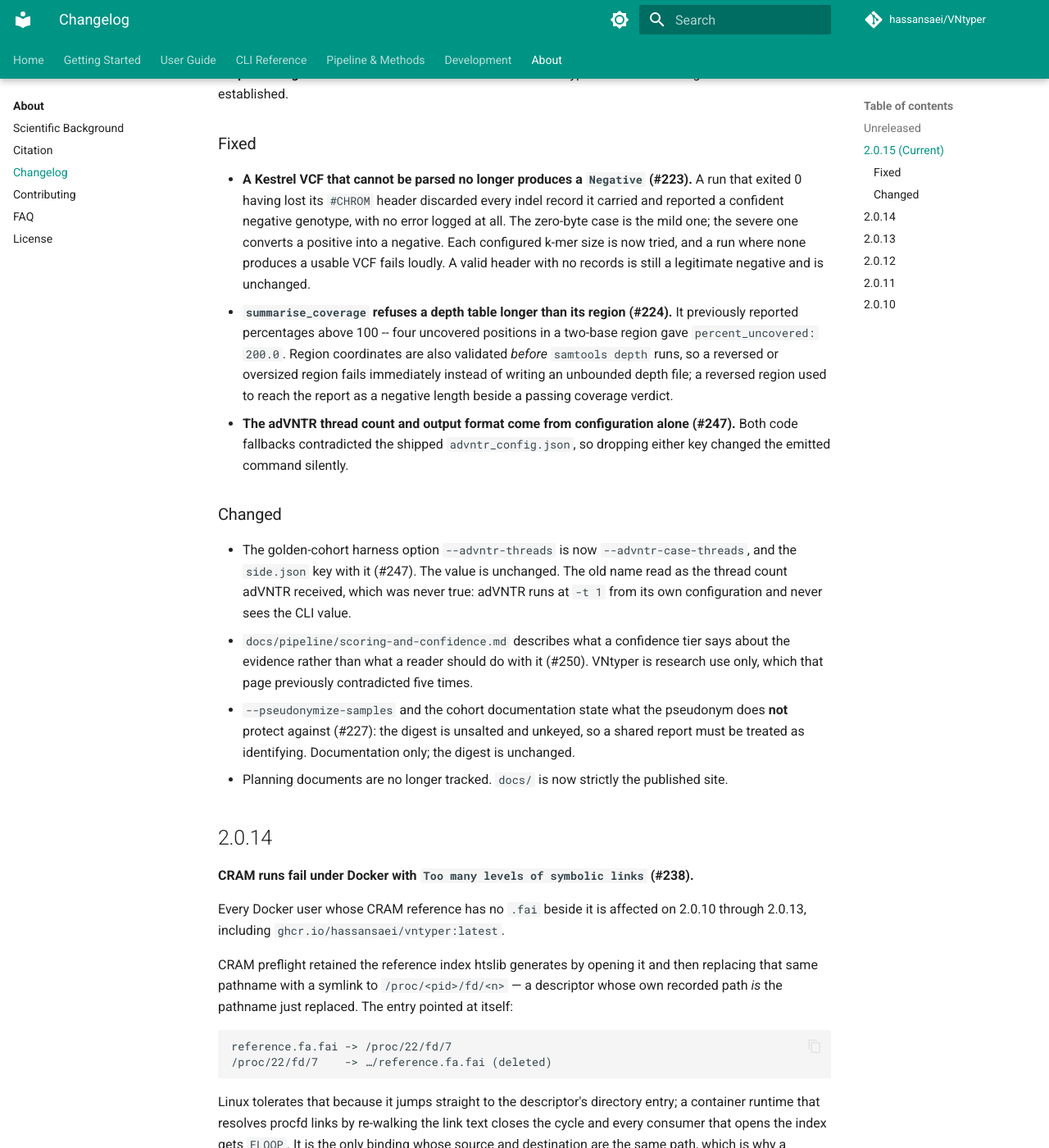
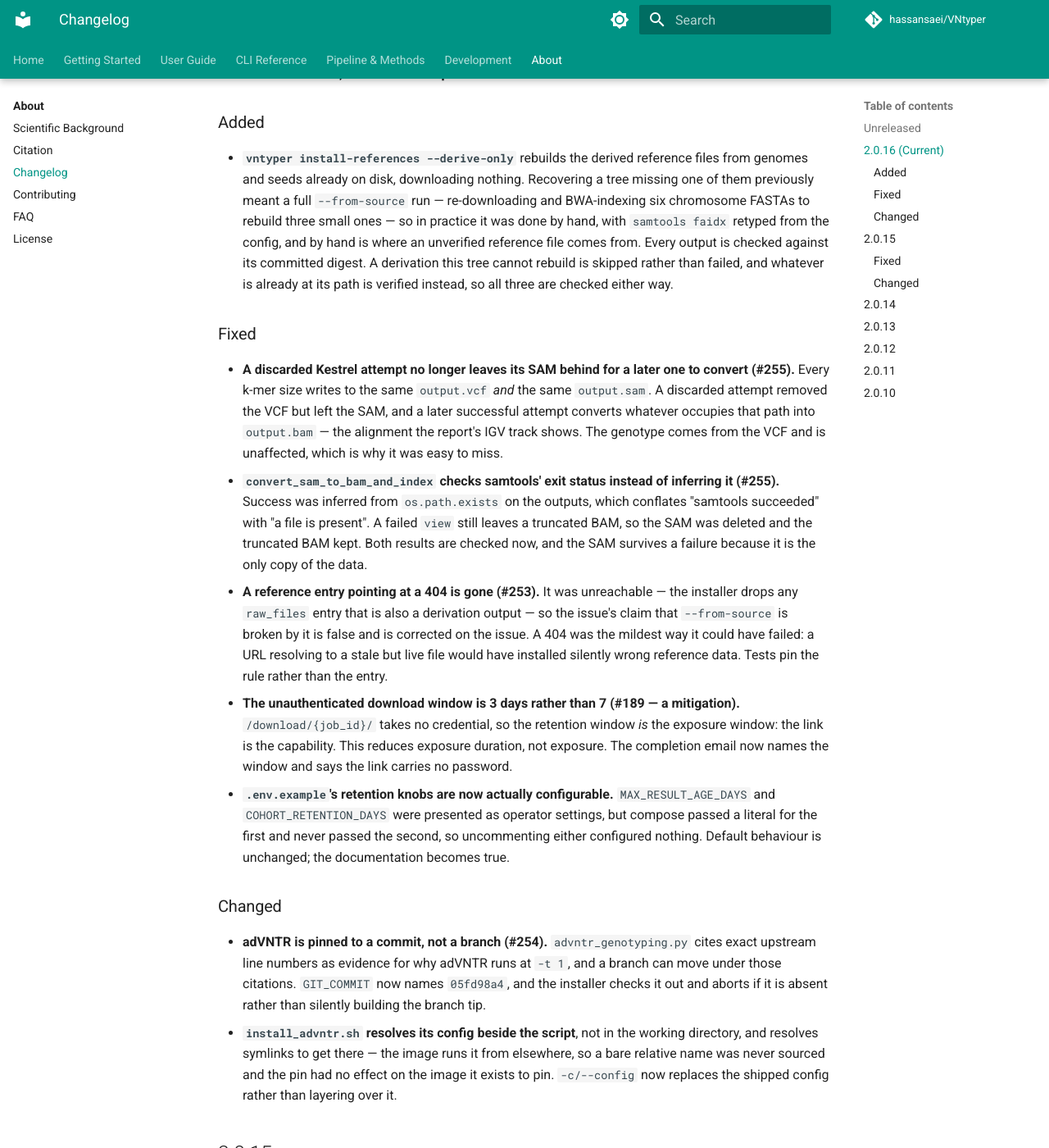
Before and after one commit to hassansaei/VNtyper, an MkDocs documentation site: the page built from docs/about/changelog.md, in a window 1280 px wide and 1400 px high, scrolled down 424 px. Shown: the whole window at 82% size. Built offline with MkDocs 1.6.1 and Material for MkDocs 9.7.7, drawn with Linux system fonts in a browser that asks for light colours; comment, search, counter and statistics services are not loaded.

Commit message:
chore(release): 2.0.16

```diff
--- a/docs/about/changelog.md
+++ b/docs/about/changelog.md
@@ -6,7 +6,59 @@ All notable changes to VNtyper 2 are documented on this page.
 
 No unreleased changes.
 
-## 2.0.15 (Current)
+## 2.0.16 (Current)
+
+**Pin what we build on, and let no attempt inherit another's leftovers.**
+
+### Added
+
+- **`vntyper install-references --derive-only`** rebuilds the derived reference files from
+  genomes and seeds already on disk, downloading nothing. Recovering a tree missing one of
+  them previously meant a full `--from-source` run — re-downloading and BWA-indexing six
+  chromosome FASTAs to rebuild three small ones — so in practice it was done by hand, with
+  `samtools faidx` retyped from the config, and by hand is where an unverified reference file
+  comes from. Every output is checked against its committed digest. A derivation this tree
+  cannot rebuild is skipped rather than failed, and whatever is already at its path is
+  verified instead, so all three are checked either way.
+
+### Fixed
+
+- **A discarded Kestrel attempt no longer leaves its SAM behind for a later one to convert
+  (#255).** Every k-mer size writes to the same `output.vcf` *and* the same `output.sam`. A
+  discarded attempt removed the VCF but left the SAM, and a later successful attempt converts
+  whatever occupies that path into `output.bam` — the alignment the report's IGV track shows.
+  The genotype comes from the VCF and is unaffected, which is why it was easy to miss.
+- **`convert_sam_to_bam_and_index` checks samtools' exit status instead of inferring it
+  (#255).** Success was inferred from `os.path.exists` on the outputs, which conflates
+  "samtools succeeded" with "a file is present". A failed `view` still leaves a truncated BAM,
+  so the SAM was deleted and the truncated BAM kept. Both results are checked now, and the SAM
+  survives a failure because it is the only copy of the data.
+- **A reference entry pointing at a 404 is gone (#253).** It was unreachable — the installer
+  drops any `raw_files` entry that is also a derivation output — so the issue's claim that
+  `--from-source` is broken by it is false and is corrected on the issue. A 404 was the
+  mildest way it could have failed: a URL resolving to a stale but live file would have
+  installed silently wrong reference data. Tests pin the rule rather than the entry.
+- **The unauthenticated download window is 3 days rather than 7 (#189 — a mitigation).**
+  `/download/{job_id}/` takes no credential, so the retention window *is* the exposure window:
+  the link is the capability. This reduces exposure duration, not exposure. The completion
+  email now names the window and says the link carries no password.
+- **`.env.example`'s retention knobs are now actually configurable.** `MAX_RESULT_AGE_DAYS`
+  and `COHORT_RETENTION_DAYS` were presented as operator settings, but compose passed a
+  literal for the first and never passed the second, so uncommenting either configured
+  nothing. Default behaviour is unchanged; the documentation becomes true.
+
+### Changed
+
+- **adVNTR is pinned to a commit, not a branch (#254).** `advntr_genotyping.py` cites exact
+  upstream line numbers as evidence for why adVNTR runs at `-t 1`, and a branch can move under
+  those citations. `GIT_COMMIT` now names `05fd98a4`, and the installer checks it out and
+  aborts if it is absent rather than silently building the branch tip.
+- **`install_advntr.sh` resolves its config beside the script**, not in the working directory,
+  and resolves symlinks to get there — the image runs it from elsewhere, so a bare relative
+  name was never sourced and the pin had no effect on the image it exists to pin.
+  `-c/--config` now replaces the shipped config rather than layering over it.
+
+## 2.0.15
 
 **Stop claiming more than we know.** Five defects in which VNtyper stated something it
 had not established.
--- a/vntyper/version.py
+++ b/vntyper/version.py
@@ -1,3 +1,3 @@
 # vntyper/version.py
 
-__version__ = "2.0.15"
+__version__ = "2.0.16"
```
Also changed, not shown: 1 other file.
